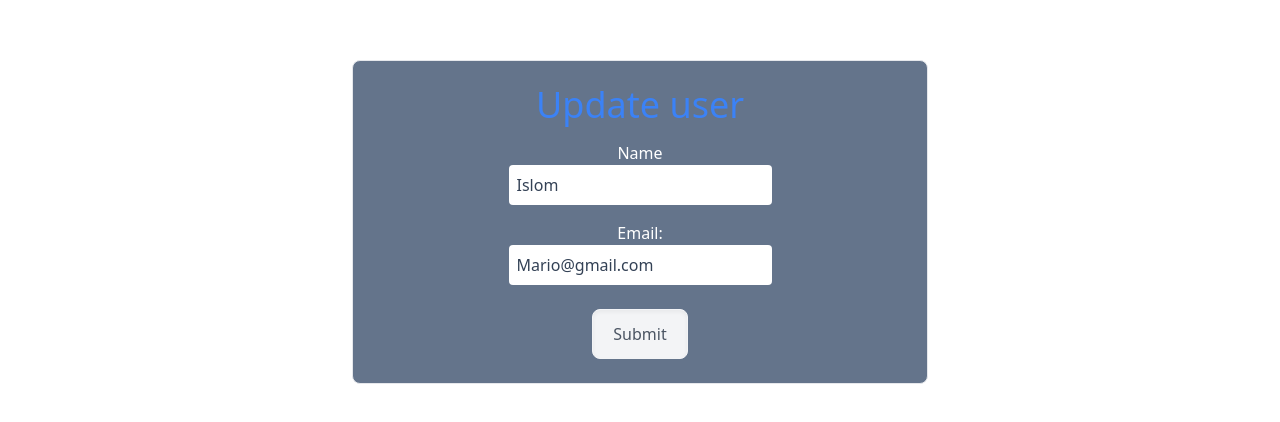
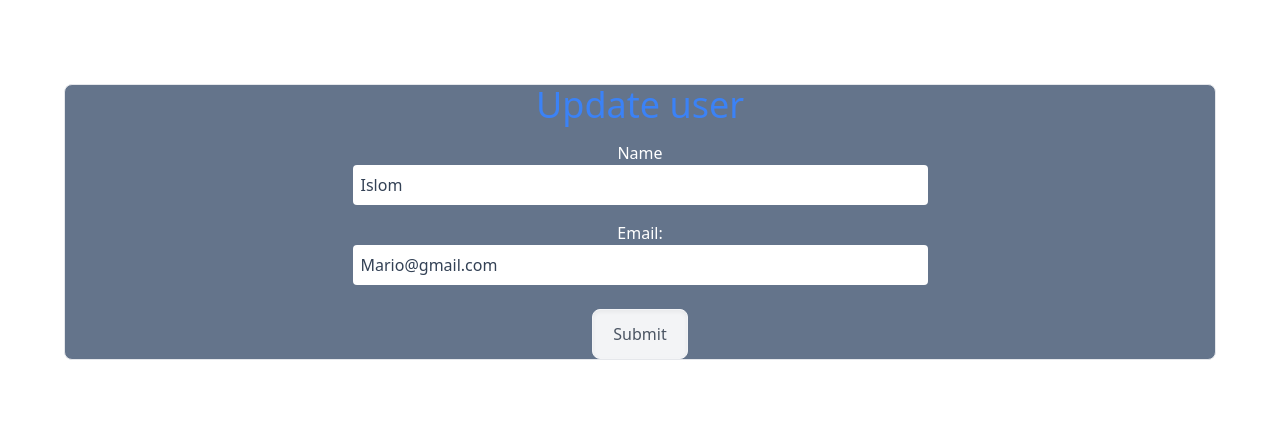
Before and after one commit to gulomovx/Crud-list, a React (Vite) app: page /edit/1 in a window 1280 px wide. Shown: the part 178-600 px from the top of the page. Built offline with nearby package versions, Linux system fonts and the light colour scheme.

Commit message:
crud-app

```diff
--- a/src/Create.jsx
+++ b/src/Create.jsx
@@ -23,7 +23,7 @@ const Create = () => {
 
   return (
     <div className="flex w-full content-center h-screen justify-center items-center">
-      <div className="w-[50%] border  bg-slate-500 text-white p-6 rounded-lg ">
+      <div className="w-full   border  bg-slate-500 text-white p-6 rounded-lg ">
         <h1 className="text-3xl text-blue-500 font-medium">Add new user</h1>
         <form onSubmit={handleSubmit} className="w-full ">
           <div>
@@ -33,7 +33,7 @@ const Create = () => {
               type="text"
               name="name"
               onChange={(e) => setName(e.target.value)}
-              className="form-control rounded  w-[50%] p-2 outline-none text-slate-700"
+              className="form-control rounded  w-full p-2 outline-none text-slate-700 sm:w-[50%] lg:w-[50%]"
             />
           </div>
           <div>
@@ -43,7 +43,7 @@ const Create = () => {
               type="email"
               name="email"
               onChange={(e) => setEmail(e.target.value)}
-              className="form-control rounded w-[50%] p-2 outline-none text-slate-700"
+              className="form-control rounded w-full sm:w-[50%] p-2 outline-none text-slate-700"
             />
           </div>
           <br />
--- a/src/Update.jsx
+++ b/src/Update.jsx
@@ -24,7 +24,7 @@ const Update = () => {
 
   return (
     <div className="flex w-full content-center  h-screen justify-center items-center">
-      <div className="w-[50%] border  bg-slate-500 text-white p-6 rounded-lg ">
+      <div className=" w-full border  bg-slate-500 text-white  rounded-lg ">
         <h1 className="text-4xl text-center text-blue-500 font-medium mb-4">Update  user</h1>
         <form onSubmit={handleUpdate} className="w-full text-center">
           <div>
@@ -35,7 +35,7 @@ const Update = () => {
               name="name"
               value={uname}
               onChange={e=>setName(e.target.value)}
-              className="form-control rounded  w-[50%] p-2 outline-none text-slate-700 mx-auto mb-4"
+              className="form-control rounded  w-[50%] p-2 outline-none text-slate-700 mx-auto mb-4 "
             />
           </div>
           <div>
```
